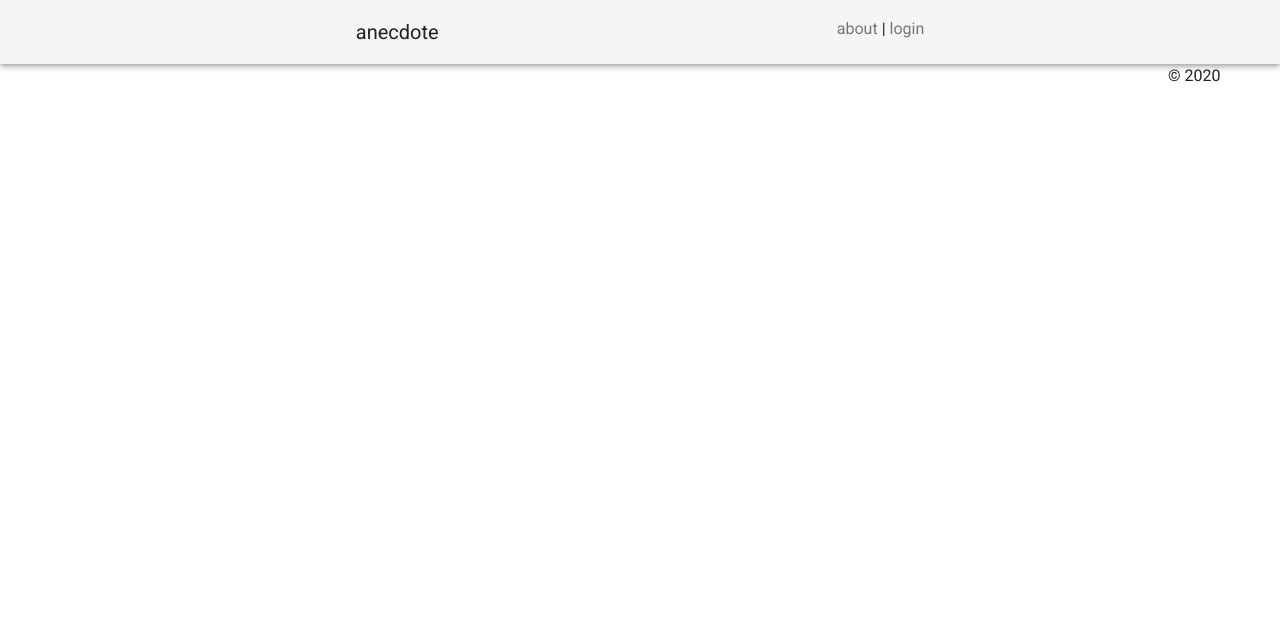
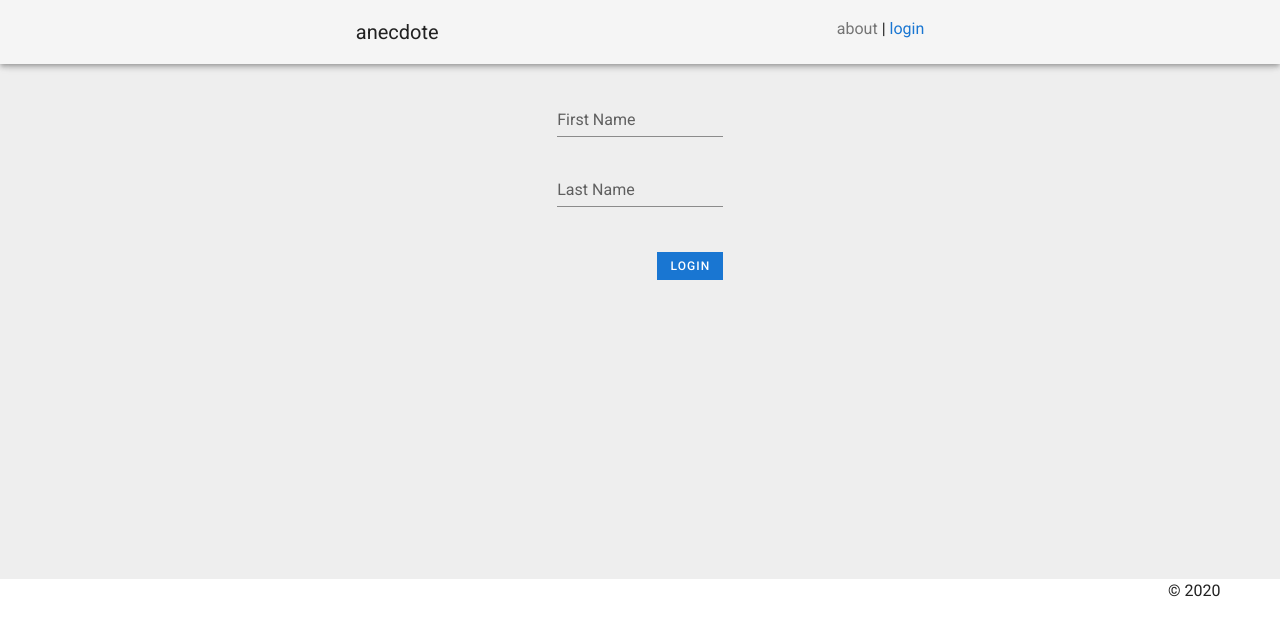
Before and after one commit to Simon-Truong/anecdote-ui, a Vue app: page /login in a window 1280 px wide. Shown: the top 636 px of the page. Built offline with nearby package versions, Linux system fonts and the light colour scheme.

Commit message:
[feat] added login component

```diff
--- a/public/index.html
+++ b/public/index.html
@@ -4,6 +4,7 @@
     <meta charset="utf-8">
     <meta http-equiv="X-UA-Compatible" content="IE=edge">
     <meta name="viewport" content="width=device-width,initial-scale=1.0">
+    <link href="./favicon.ico" rel="icon"/>
     <title>anecdote</title>
     <link rel="stylesheet" href="https://fonts.googleapis.com/css?family=Roboto:100,300,400,500,700,900">
     <link rel="stylesheet" href="https://cdn.jsdelivr.net/npm/@mdi/font@latest/css/materialdesignicons.min.css">
--- a/src/App.vue
+++ b/src/App.vue
@@ -10,7 +10,7 @@
 </template>
 
 <script>
-import AppBar from './components/Appbar';
+import AppBar from './components/App-bar';
 import Footer from './components/Footer';
 
 export default {
@@ -41,6 +41,10 @@ export default {
     color: $grey-darken-1;
     transition-duration: 0.5s;
 
+    &.router-link-active {
+      color: $primary;
+    }
+
     &:hover {
       color: $primary;
     }
--- /dev/null
+++ b/src/components/Login.vue
@@ -0,0 +1,56 @@
+<template>
+  <div>
+    <v-container>
+      <v-row>
+        <v-col cols="3" />
+
+        <v-col cols="6">
+          <v-form>
+            <v-container>
+              <v-row>
+                <v-col cols="4" />
+
+                <v-col cols="4">
+                  <v-text-field label="First Name"></v-text-field>
+                </v-col>
+
+                <v-col cols="4" />
+              </v-row>
+
+              <v-row>
+                <v-col cols="4" />
+
+                <v-col cols="4" class="pt-0">
+                  <v-text-field class="pt-0" label="Last Name"></v-text-field>
+                </v-col>
+
+                <v-col cols="4" />
+              </v-row>
+
+              <v-row>
+                <v-col cols="4" />
+
+                <v-col cols="4" class="d-flex justify-end">
+                  <v-btn tile depressed small dark color="#1976d2">Login</v-btn>
+                </v-col>
+
+                <v-col cols="4" />
+              </v-row>
+            </v-container>
+          </v-form>
+        </v-col>
+
+        <v-col cols="3" />
+      </v-row>
+    </v-container>
+  </div>
+</template>
+
+<script>
+export default {
+  name: 'Login'
+};
+</script>
+
+<style>
+</style>
--- a/src/router/router.js
+++ b/src/router/router.js
@@ -1,7 +1,8 @@
 import Vue from 'vue';
 import VueRouter from 'vue-router';
 import Home from '../components/Home';
-import About from '../components/About'
+import About from '../components/About';
+import Login from '../components/Login';
 
 Vue.use(VueRouter);
 
@@ -9,16 +10,21 @@ const routes = [
   {
     path: '/',
     name: 'home',
-    component: Home,
+    component: Home
   },
   {
     path: '/about',
     name: 'about',
     component: About
+  },
+  {
+    path: '/login',
+    name: 'login',
+    component: Login
   }
 ];
 
 export default new VueRouter({
   routes,
-  mode: 'history',
+  mode: 'history'
 });
```
Also changed, not shown: src/components/App-bar.vue (renamed from src/components/Appbar.vue), 1 other file (tests, documents, lock files or other folders).
